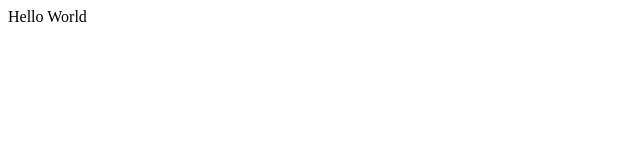
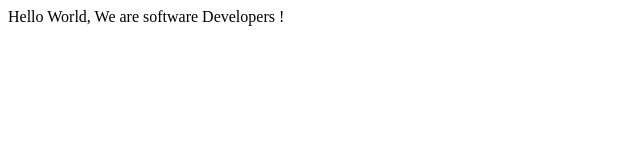
Before and after one commit to Abdu1964/Microverse, a plain HTML site: page index.html in a window 1280 px wide. Shown: the whole page, without its empty margins (0-640 px from the left). Drawn offline with Linux system fonts and the light colour scheme.

Commit message:
2nd commit

```diff
--- a/index.html
+++ b/index.html
@@ -3,6 +3,6 @@
     <title>firist project</title>
   </head>
   <body>
-    <p1>Hello World</p1>
+    Hello World, We are software Developers !
   </body>
 </html>
```
